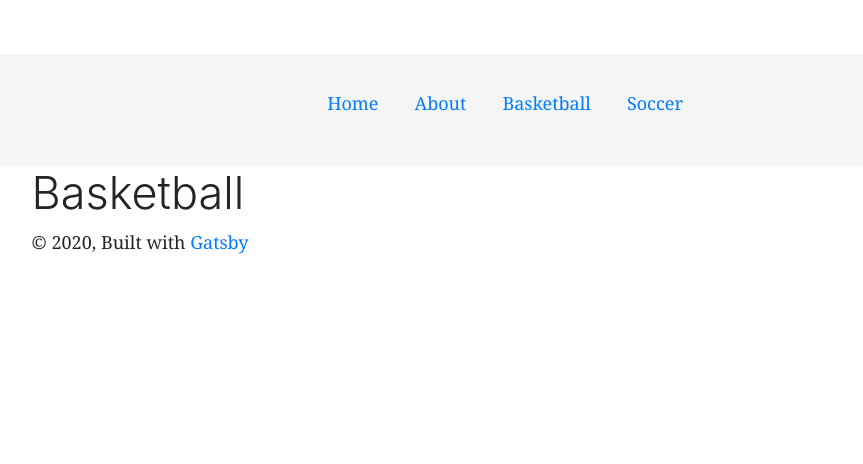
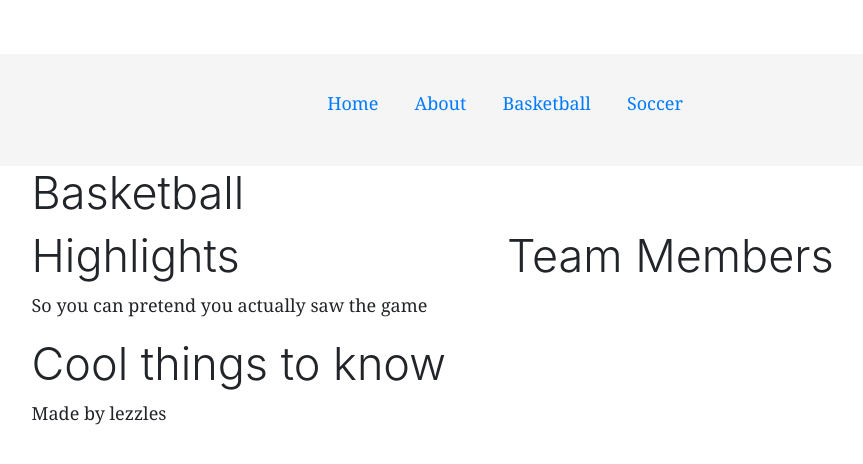
Before and after one commit to lezzles11/Lets-Talk-About-Sports, a Gatsby site: page /basketball in a window 1280 px wide. Shown: the whole page, without its empty margins (148-1011 px from the left). Built offline with nearby package versions, Linux system fonts and the light colour scheme; Gatsby itself is replaced by a stand-in of ours; a web font is replaced by a local one.

Commit message:
created about page

```diff
--- /dev/null
+++ b/src/components/Highlights.js
@@ -0,0 +1,12 @@
+import React from "react"
+
+const Highlights = () => {
+  return (
+    <div>
+      <h1>Highlights</h1>
+      <p>So you can pretend you actually saw the game</p>
+    </div>
+  )
+}
+
+export default Highlights
--- /dev/null
+++ b/src/components/Team.js
@@ -0,0 +1,11 @@
+import React from "react"
+
+const Team = () => {
+  return (
+    <div>
+      <h1>Team Members</h1>
+    </div>
+  )
+}
+
+export default Team
--- /dev/null
+++ b/src/components/ThingsToKnow.js
@@ -0,0 +1,11 @@
+import React from "react"
+
+const ThingsToKnow = () => {
+  return (
+    <div>
+      <h1> Cool things to know </h1>
+    </div>
+  )
+}
+
+export default ThingsToKnow
--- a/src/components/layout.js
+++ b/src/components/layout.js
@@ -10,9 +10,8 @@ import PropTypes from "prop-types"
 import { useStaticQuery, graphql } from "gatsby"
 import Header from "./header"
 import "./layout.css"
+import "./style.css"
 import Navbar from "./Navbar"
-import "./style.css"
-
 const Layout = ({ children }) => {
   const data = useStaticQuery(graphql`
     query SiteTitleQuery {
@@ -25,7 +24,7 @@ const Layout = ({ children }) => {
   `)
 
   return (
-    <>
+    <div className="container-fluid">
       <Header siteTitle={data.site.siteMetadata.title} />
       <Navbar />
       <div
@@ -36,13 +35,9 @@ const Layout = ({ children }) => {
         }}
       >
         <main>{children}</main>
-        <footer>
-          © {new Date().getFullYear()}, Built with
-          {` `}
-          <a href="https://www.gatsbyjs.org">Gatsby</a>
-        </footer>
+        <footer>Made by lezzles</footer>
       </div>
-    </>
+    </div>
   )
 }
 
--- a/src/pages/about.js
+++ b/src/pages/about.js
@@ -5,6 +5,10 @@ export default function About() {
   return (
     <Layout>
       <h1>About</h1>
+      <p>
+        A quick nonsense way to talk about sports so that one can impress their
+        significant other.
+      </p>
     </Layout>
   )
 }
--- a/src/pages/basketball.js
+++ b/src/pages/basketball.js
@@ -1,9 +1,27 @@
 import React from "react"
 import Layout from "../components/Layout"
+import Team from "../components/Team"
+import ThingsToKnow from "../components/ThingsToKnow"
+import Highlights from "../components/Highlights"
+import "../components/style.css"
+
 export default function Basketball() {
   return (
     <Layout>
       <h1>Basketball</h1>
+      <div className="row">
+        <div className="col">
+          <Highlights />
+        </div>
+        <div className="col">
+          <Team />
+        </div>
+      </div>
+      <div className="row">
+        <div className="col">
+          <ThingsToKnow />{" "}
+        </div>
+      </div>
     </Layout>
   )
 }
```
